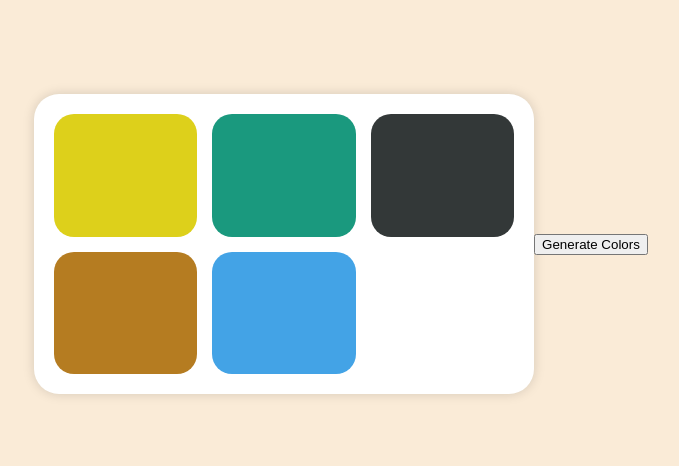
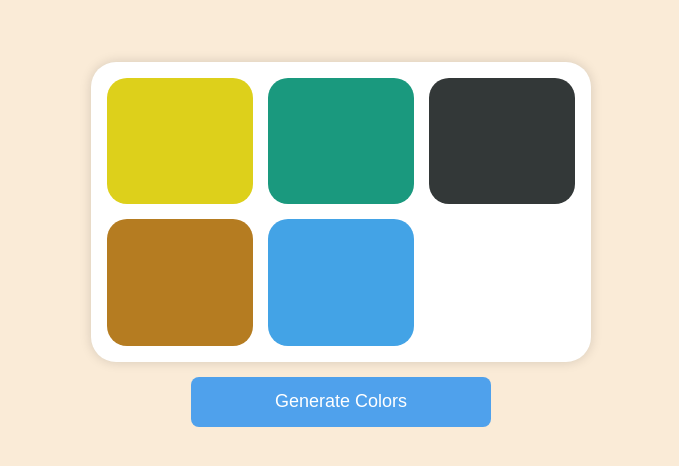
Before and after one commit to stharohit/colors-challenge, a Next.js app: page / in a window 1280 px wide. Shown: the part 156-622 px from the top of the page, without its empty margins (299-978 px from the left). Built offline with nearby package versions, Linux system fonts and the light colour scheme.

Commit message:
feat: generate button style

```diff
--- a/styles/Home.module.css
+++ b/styles/Home.module.css
@@ -3,22 +3,39 @@
   display: flex;
   align-items: center;
   justify-content: center;
+  flex-direction: column;
   background-color: antiquewhite;
 }
 
 .swatchPanel {
-  min-width: 500px;
+  width: 500px;
   min-height: 300px;
   background-color: #fff;
   box-shadow: 0 0 12px rgba(0, 0, 0, 0.15);
   border-radius: 25px;
-  padding: 20px;
+  padding: 1em;
   display: grid;
   grid-template-columns: auto auto auto;
-  gap: 15px;
+  grid-gap: 15px;
+  margin-bottom: 15px;
 }
 
 .colorBox {
   padding: 20px;
   border-radius: 20px;
 }
+
+.generateBtn {
+  display: inline-block;
+  min-width: 300px;
+  height: 50px;
+  display: flex;
+  align-items: center;
+  justify-content: center;
+  background-color: rgb(79, 161, 236);
+  color: #fff;
+  border: none;
+  border-radius: 8px;
+  cursor: pointer;
+  font-size: 18px;
+}
```
